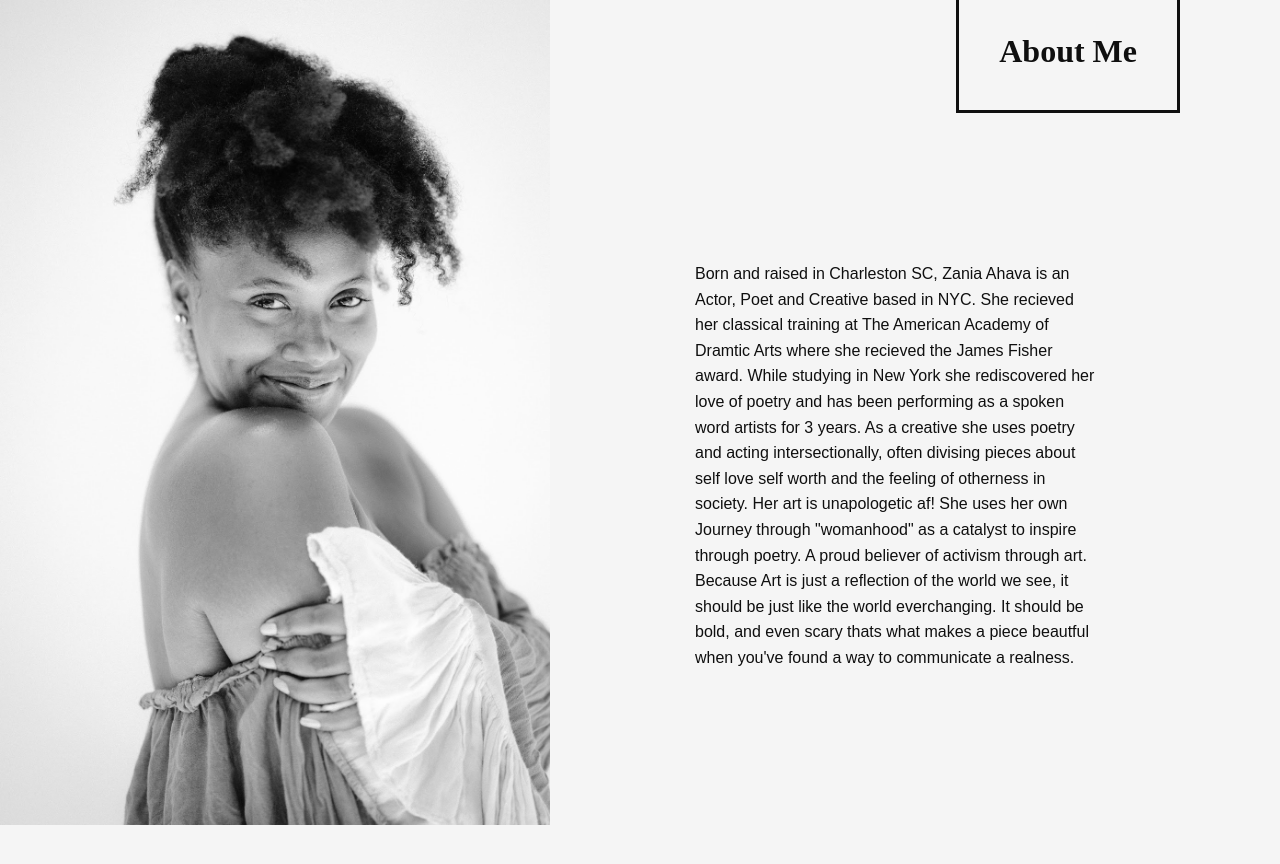
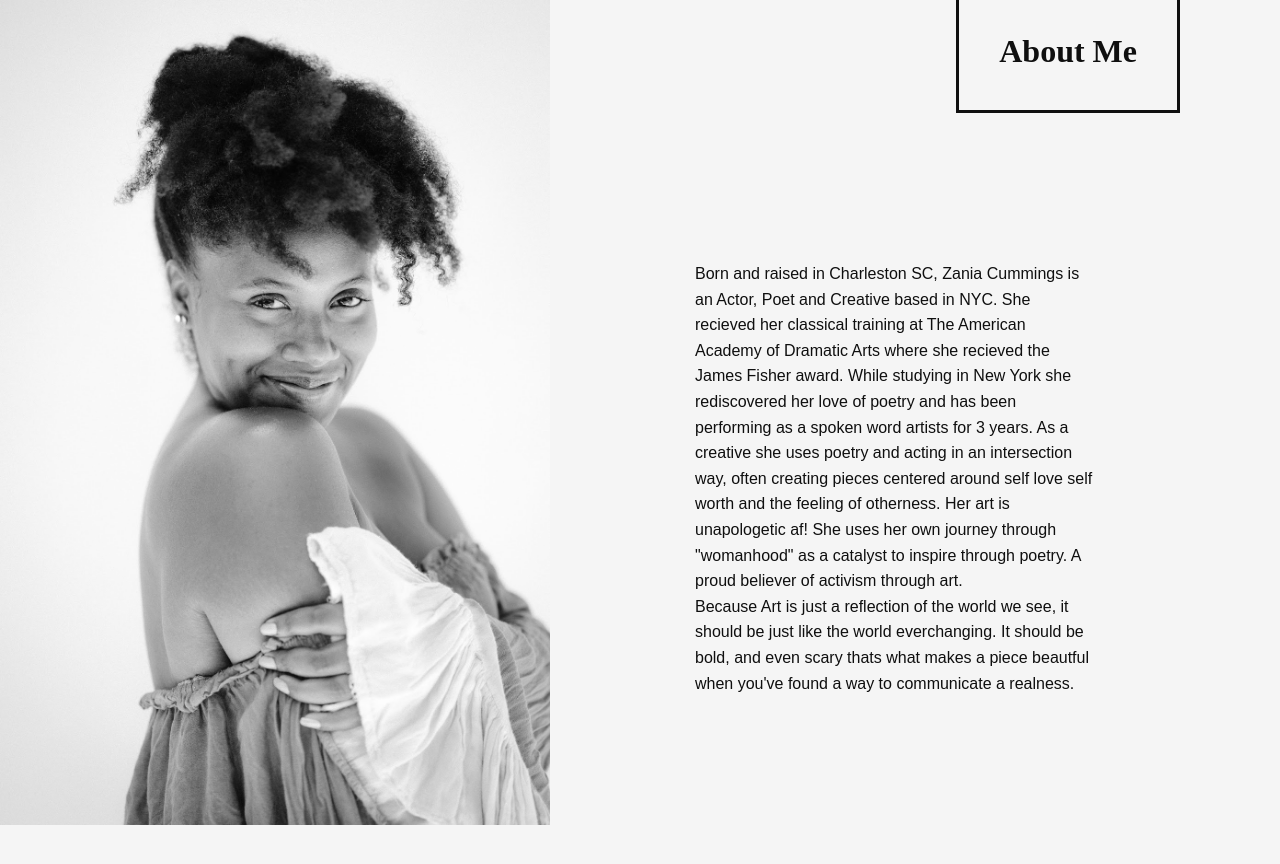
Before and after one commit to Zaniaahava/Zaniaahava.github.io, a plain HTML site: page website-bio.html in a window 1280 px wide. Drawn offline with Linux system fonts and the light colour scheme.

Commit message:
fix pictures

```diff
--- a/website-bio.html
+++ b/website-bio.html
@@ -14,12 +14,12 @@
             <h1 class= "boutme">About Me </h1>
             <div class= "dabox">
 
-            <p> Born and raised in Charleston SC, Zania Ahava is an Actor, Poet and Creative
-                based in NYC. She recieved her classical training at The American Academy of Dramtic
+            <p> Born and raised in Charleston SC, Zania Cummings is an Actor, Poet and Creative
+                based in NYC. She recieved her classical training at The American Academy of Dramatic
                 Arts where she recieved the James Fisher award. While studying in New York she rediscovered
                 her love of poetry and has been performing as a spoken word artists for 3 years.
-                As a creative she uses poetry and acting intersectionally, often divising pieces about self love
-                self worth and the feeling of otherness in society. Her art is unapologetic af! She uses  her own Journey through "womanhood" as a catalyst to inspire
+                As a creative she uses poetry and acting  in an intersection way, often creating pieces centered around self love
+                self worth and the feeling of otherness. Her art is unapologetic af! She uses her own journey through "womanhood" as a catalyst to inspire
                 through poetry. A proud believer of activism through art. </br>
                 Because Art is just a reflection of the world we see, it should be just like the world everchanging. It should be bold, and even scary
                 thats what makes a piece beautful when you've found a way to communicate a realness.
--- a/website.css
+++ b/website.css
@@ -98,6 +98,8 @@ margin: 0
 
 }
 
+/* gallery */
+
 .headergallery{
     display: inline-block;
     margin-left: 20%;
@@ -108,6 +110,7 @@ margin: 0
     margin-left: 20%;
 }
 
+/*poetry page*/
 #poetry{
     background-image: url("picturesforweb/body2body.jpg");
     background-position: center;
@@ -131,7 +134,7 @@ margin: 0
     width: fit-content;
 }
 
-
+/* projects page*/
 
 .blackbod{
     width: 400px;
```
Also changed, not shown: index.html (+11 -7 lines), projects.html (+3 -2 lines), vegan.html (added, +21 -0 lines), poetry.html (line endings or trailing spaces), 1 other file.
